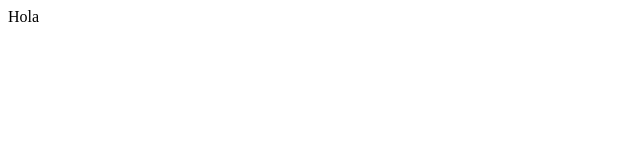
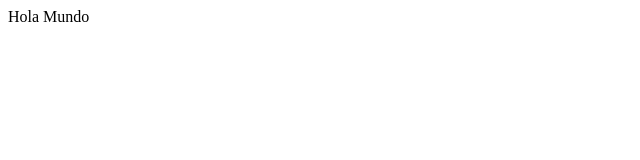
Before and after one commit to LucasLazaroJoswig/mtg-lucas-lazaro1, a plain HTML site: page index.html in a window 1280 px wide. Shown: the full height of the page, 0-640 px from the left. Drawn offline with Linux system fonts and the light colour scheme.

Commit message:
index modificado

```diff
--- a/index.html
+++ b/index.html
@@ -6,6 +6,6 @@
     <title>Document</title>
 </head>
 <body>
-    Hola
+    Hola Mundo
 </body>
 </html>
```
